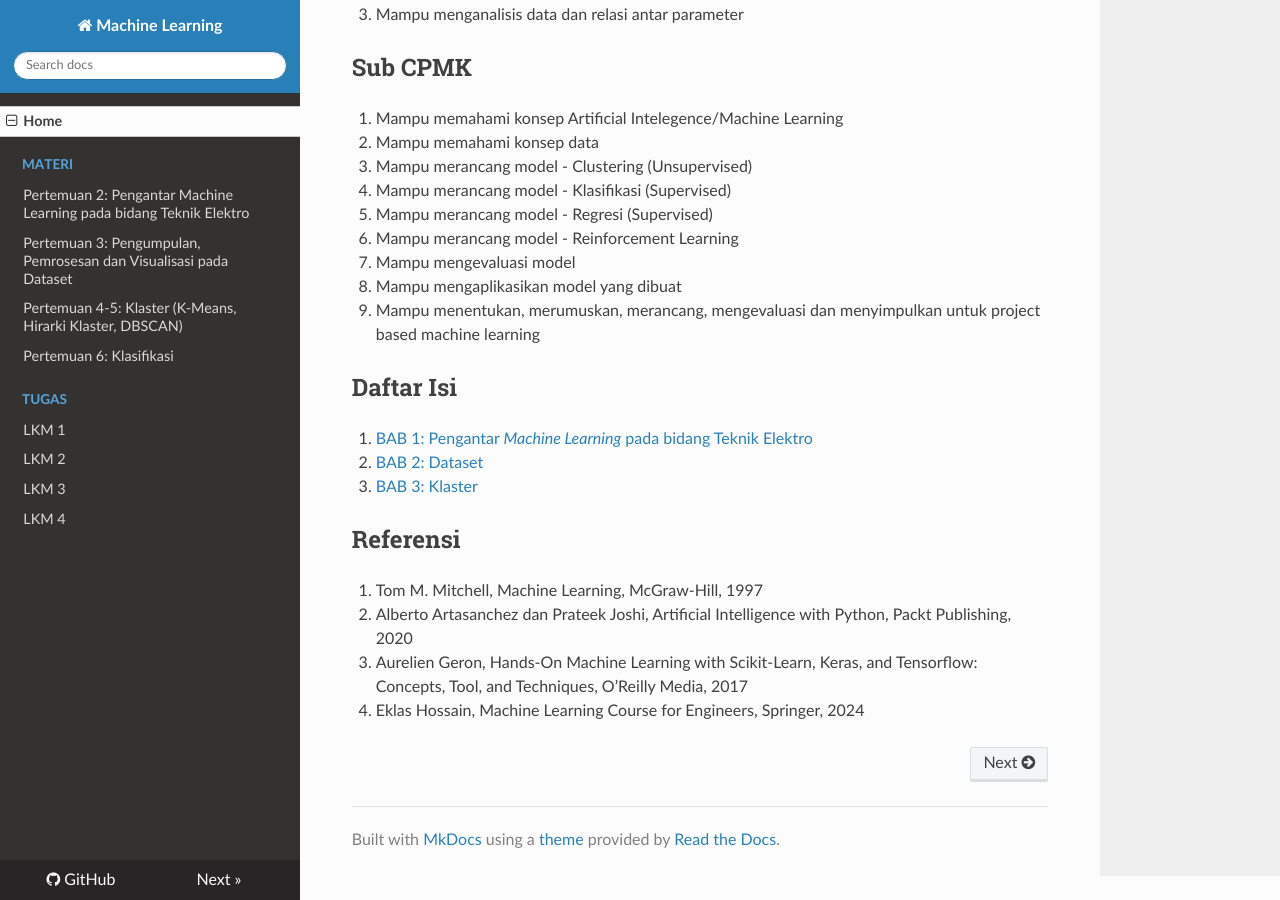
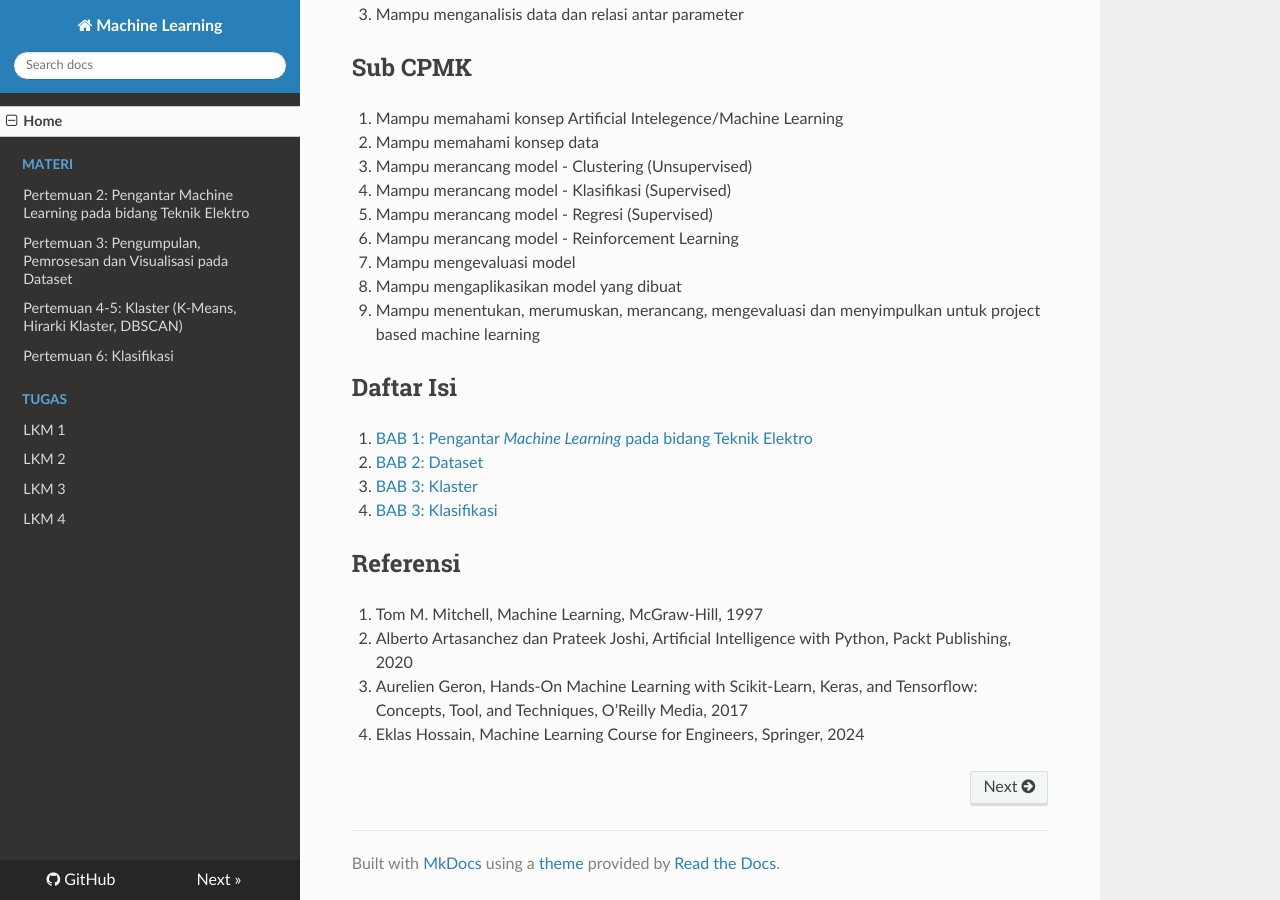
Before and after one commit to gramandha/TKE1686-Machine-Learning, an MkDocs documentation site: the page built from docs/index.md, in a window 1280 px wide and 900 px high, scrolled down 856 px. Built offline with MkDocs 1.6.1, drawn with Linux system fonts in a browser that asks for light colours; nearby versions of some CDN libraries.

Commit message:
update_bab4

```diff
--- a/docs/index.md
+++ b/docs/index.md
@@ -46,6 +46,7 @@ Daftar Isi
 1. [BAB 1: Pengantar *Machine Learning* pada bidang Teknik Elektro](docs/Materi1.md)
 2. [BAB 2: Dataset](docs/Materi2.md)
 3. [BAB 3: Klaster](docs/Materi3.md)
+4. [BAB 3: Klasifikasi](docs/Materi4.md)
 
 ## Referensi
 1. Tom M. Mitchell, Machine Learning, McGraw-Hill, 1997
```
